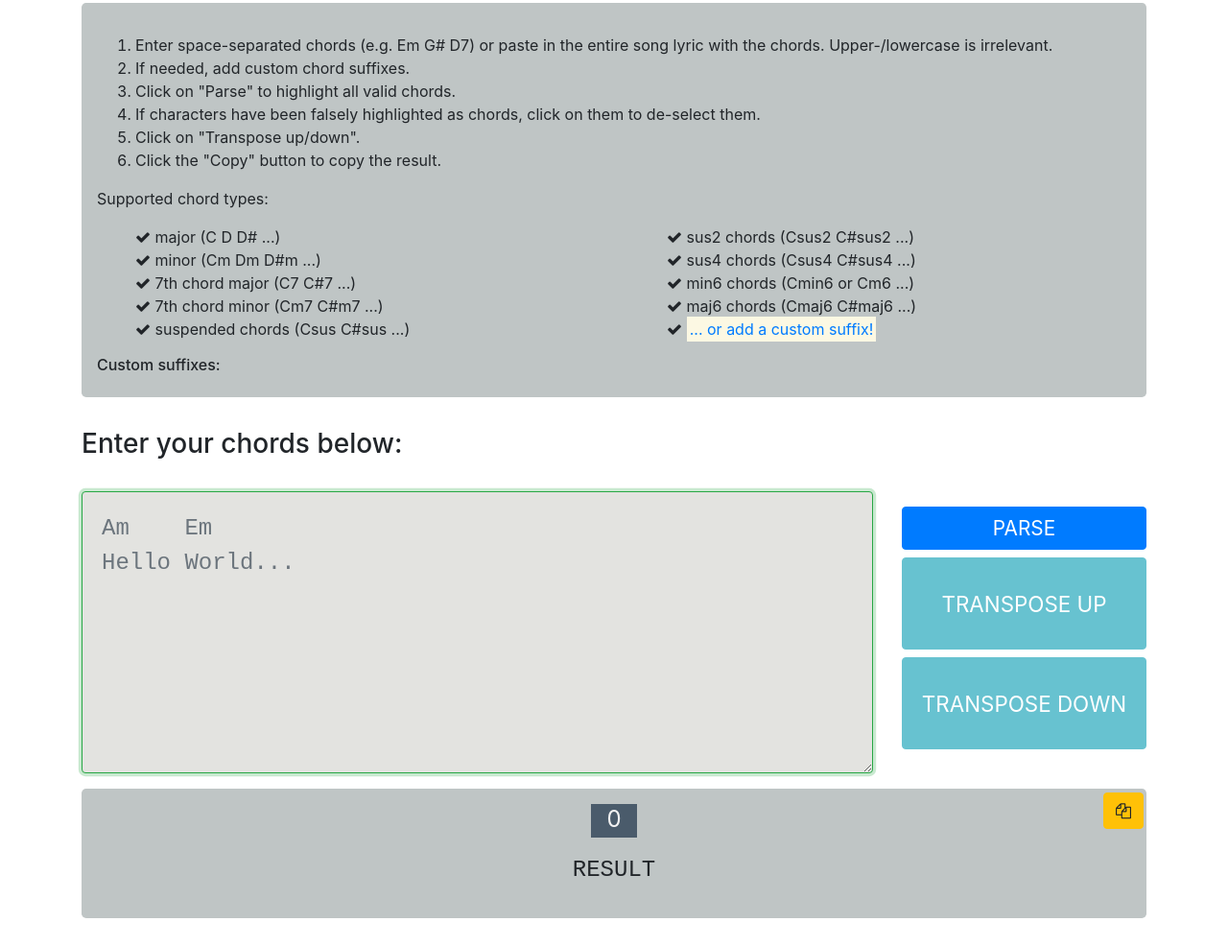
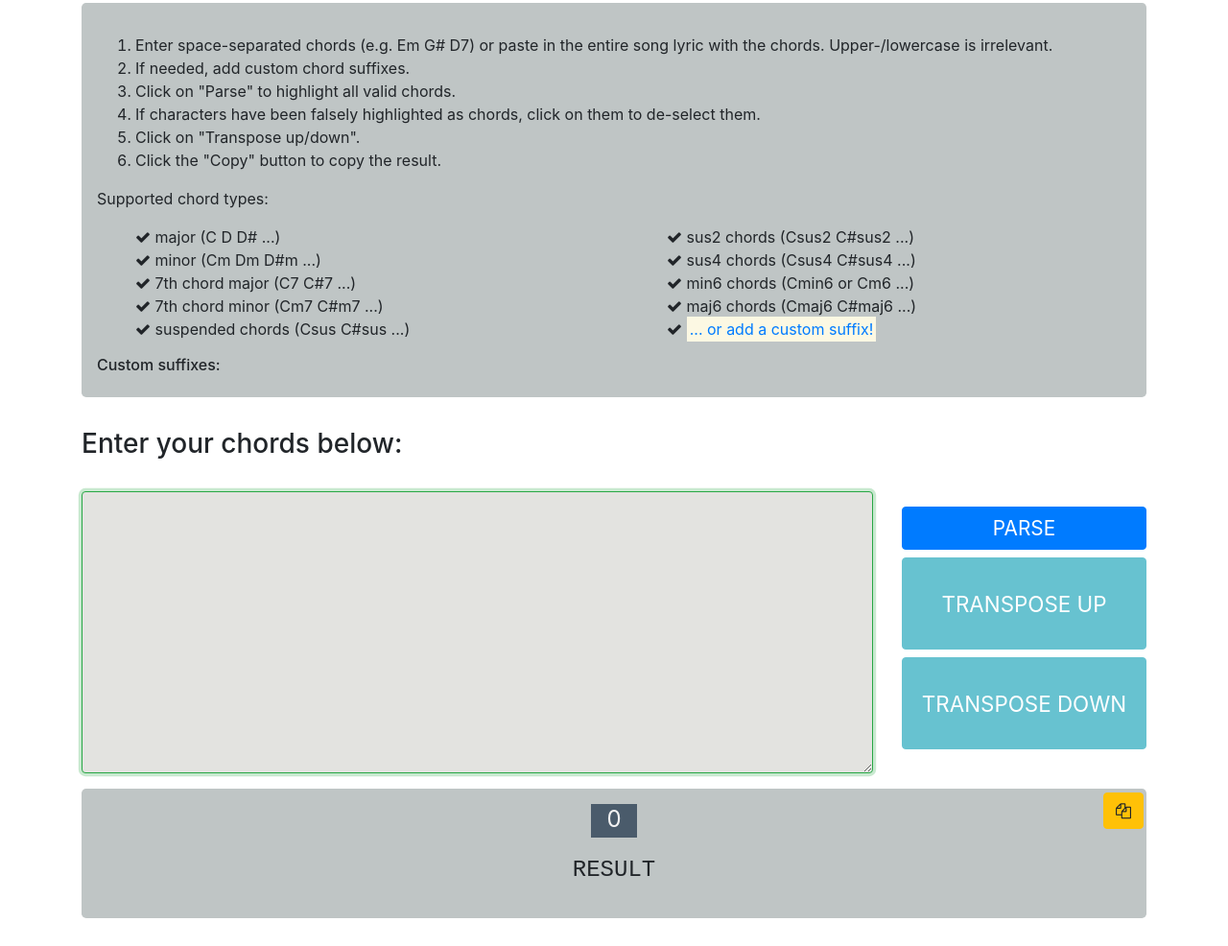
Before and after one commit to RikaIljina/TransposeChords, a plain HTML site: page index.html in a window 1280 px wide. Shown: the part 171-1157 px from the top of the page at 96% size. Drawn offline with nearby package versions, Linux system fonts and the light colour scheme.

Commit message:
Remove placeholder text from input area

```diff
--- a/index.html
+++ b/index.html
@@ -117,8 +117,7 @@
                             <label for="chord-entry">
                                 <p class="d-none">Enter chords here:</p>
                             </label>
-                            <textarea class="form-control focus-ring rounded-left" id="chord-entry" rows="7" placeholder="Am    Em
-Hello World..."></textarea>
+                            <textarea class="form-control focus-ring rounded-left" id="chord-entry" rows="7"></textarea>
                         </div>
                     </form>
                 </div>
```
